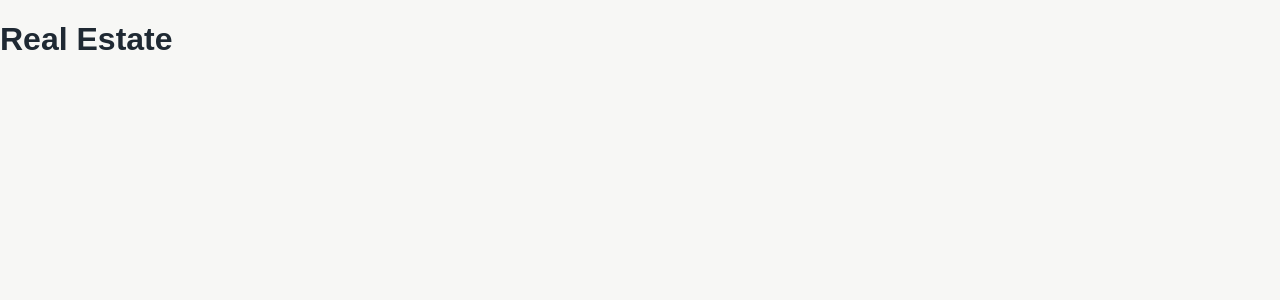
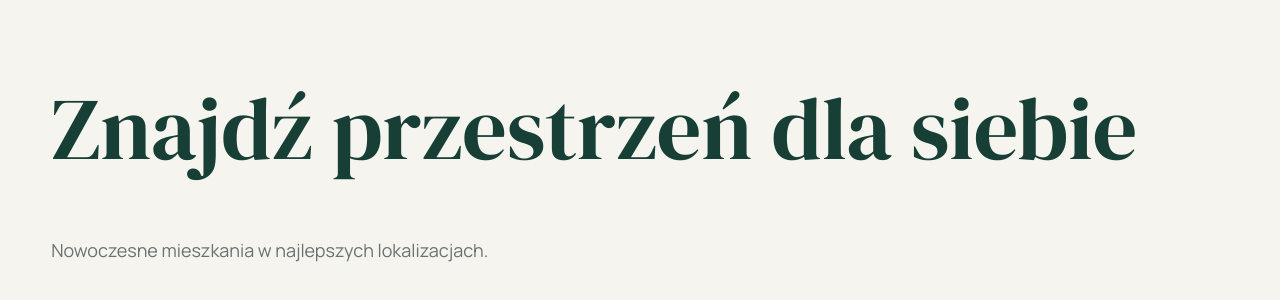
Before and after one commit to natalkakielbicka-coder/real-estate, a Vue app: page / in a window 1280 px wide. Shown: the top 300 px of the page. Built offline with nearby package versions, Linux system fonts and the light colour scheme.

Commit message:
Add global styles and typography

```diff
--- a/index.html
+++ b/index.html
@@ -1,11 +1,19 @@
 <!doctype html>
-<html lang="en">
+<html lang="pl">
   <head>
-    <meta charset="UTF-8" />
-    <link rel="icon" type="image/svg+xml" href="/favicon.svg" />
-    <meta name="viewport" content="width=device-width, initial-scale=1.0" />
-    <title>real-estate</title>
+    <meta charset="UTF-8">
+    <meta name="viewport" content="width=device-width, initial-scale=1.0">
+
+    <link rel="preconnect" href="https://fonts.googleapis.com">
+    <link rel="preconnect" href="https://fonts.gstatic.com" crossorigin>
+    <link
+      href="https://fonts.googleapis.com/css2?family=DM+Serif+Display&family=Manrope:wght@400;500;600;700&display=swap"
+      rel="stylesheet"
+    >
+
+    <title>Real Estate</title>
   </head>
+
   <body>
     <div id="app"></div>
     <script type="module" src="/src/main.js"></script>
--- a/src/App.vue
+++ b/src/App.vue
@@ -2,7 +2,22 @@
 </script>
 
 <template>
-  <main class="app">
-    <h1>Real Estate</h1>
+  <main class="container">
+    <h1>Znajdź przestrzeń dla siebie</h1>
+
+    <p>
+      Nowoczesne mieszkania w najlepszych lokalizacjach.
+    </p>
   </main>
 </template>
+
+<style scoped>
+main {
+  padding-block: 80px;
+}
+
+p {
+  color: var(--color-text-muted);
+  font-size: 18px;
+}
+</style>
--- a/src/assets/main.css
+++ b/src/assets/main.css
@@ -1,3 +1,27 @@
+:root {
+  --color-primary: #173f35;
+  --color-primary-light: #24594b;
+  --color-accent: #c79d62;
+
+  --color-background: #f6f4ef;
+  --color-surface: #ffffff;
+  --color-text: #1d2925;
+  --color-text-muted: #68736f;
+  --color-border: #dedfd9;
+
+  --font-heading: "DM Serif Display", Georgia, serif;
+  --font-body: "Manrope", Arial, sans-serif;
+
+  --container-width: 1280px;
+  --container-padding: clamp(20px, 4vw, 64px);
+
+  --radius-small: 6px;
+  --radius-medium: 14px;
+  --radius-large: 24px;
+
+  --shadow-small: 0 8px 30px rgba(23, 63, 53, 0.08);
+}
+
 *,
 *::before,
 *::after {
@@ -6,15 +30,48 @@
 
 html {
   font-size: 16px;
+  scroll-behavior: smooth;
 }
 
 body {
   margin: 0;
   min-width: 320px;
   min-height: 100vh;
-  color: #1f2933;
-  background-color: #f7f7f5;
-  font-family: Arial, sans-serif;
+  color: var(--color-text);
+  background-color: var(--color-background);
+  font-family: var(--font-body);
+  line-height: 1.6;
+  -webkit-font-smoothing: antialiased;
+}
+
+h1,
+h2,
+h3,
+h4,
+p {
+  margin-top: 0;
+}
+
+h1,
+h2,
+h3,
+h4 {
+  color: var(--color-primary);
+  font-family: var(--font-heading);
+  font-weight: 400;
+  line-height: 1.1;
+}
+
+h1 {
+  font-size: clamp(42px, 7vw, 88px);
+}
+
+h2 {
+  font-size: clamp(34px, 5vw, 60px);
+}
+
+h3 {
+  font-size: clamp(24px, 3vw, 34px);
 }
 
 button,
@@ -41,3 +98,8 @@ a {
 #app {
   min-height: 100vh;
 }
+
+.container {
+  width: min(100% - (2 * var(--container-padding)), var(--container-width));
+  margin-inline: auto;
+}
```
